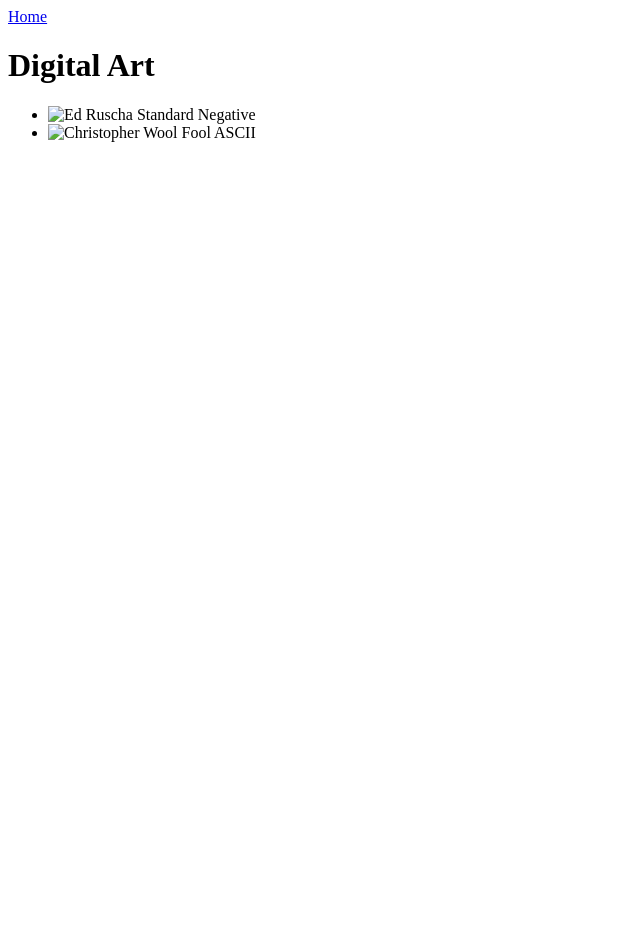
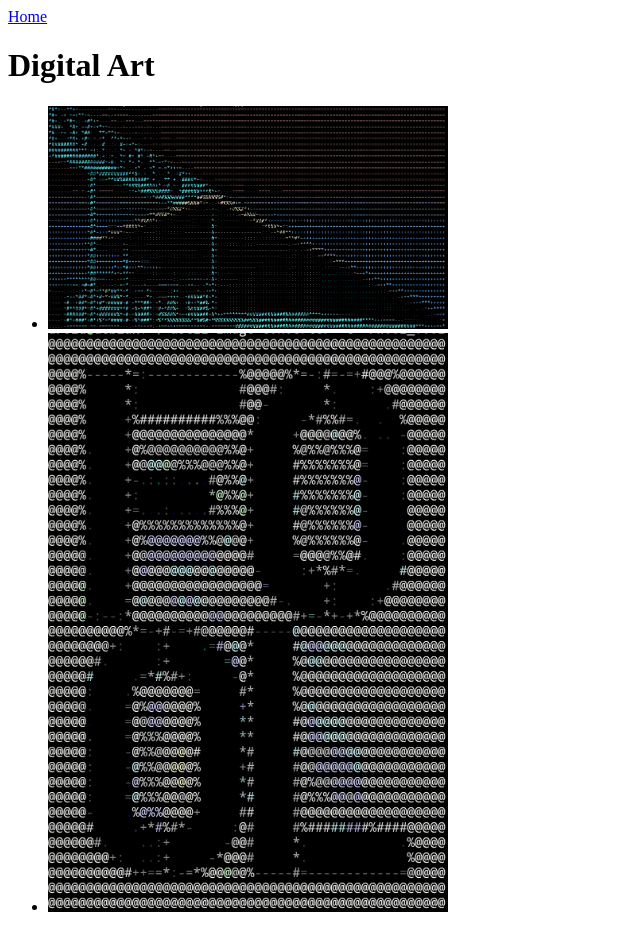
Before and after one commit to b1tm0ney/website, a plain HTML site: page digital-art.html in a window 1280 px wide. Shown: the whole page, without its empty margins (0-640 px from the left). Before the commit the page ends 800 px from the top, so only its background shows below. Drawn offline with Linux system fonts and the light colour scheme.

Commit message:
Update image sources in digital-art.html

```diff
--- a/digital-art.html
+++ b/digital-art.html
@@ -13,8 +13,8 @@
   <h1>Digital Art</h1>
 
   <ul>
-    <li><img src="images/standard_n.png" alt="Ed Ruscha Standard Negative" width="400" /></li>
-    <li><img src="images/wool_fool.png" alt="Christopher Wool Fool ASCII" width="400" /></li>
+    <li><img src="images/standard.png" alt="Ed Ruscha Standard Negative" width="400" /></li>
+    <li><img src="images/wool_fool_ascii.png" alt="Christopher Wool Fool ASCII" width="400" /></li>
   </ul>
 </body>
 </html>
```
